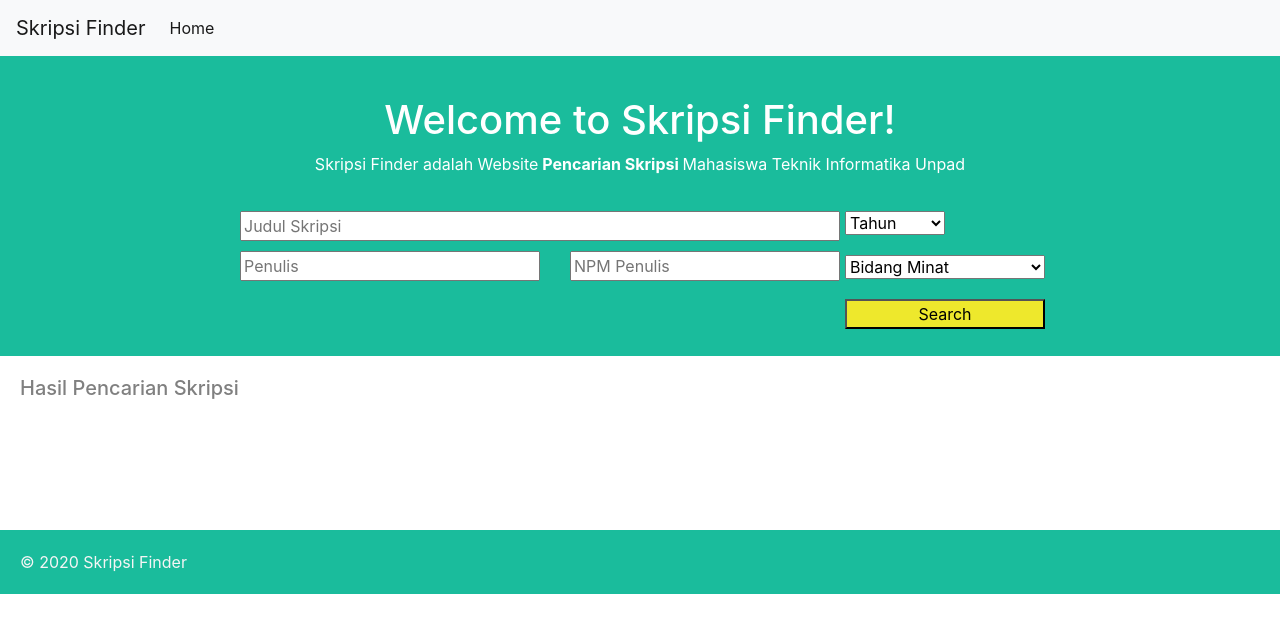
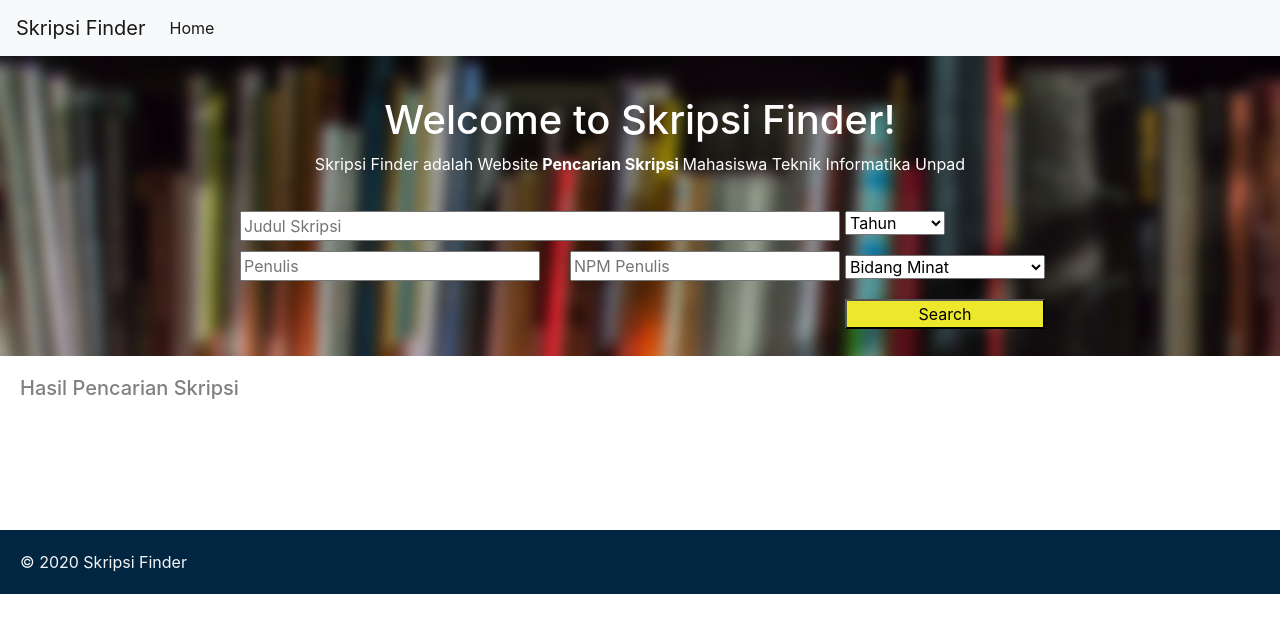
Before and after one commit to fardil/SkripsiFinder, a React (Create React App) app: page / in a window 1280 px wide. Shown: the top 632 px of the page. Built offline with nearby package versions, Linux system fonts and the light colour scheme.

Commit message:
change background and color

```diff
--- a/src/Assets/style.css
+++ b/src/Assets/style.css
@@ -4,7 +4,7 @@
   height: 300px;
   padding: 40px;
   text-align: center;
-  background: #1abc9c;
+  background-image: url(/background1.png);
   color: white;
 }
 
@@ -42,16 +42,13 @@
   font-size: 20px;
 }
 
-
-
 h5{
   padding: 20px;
   color: grey;
-  border-bottom: 2pt #E4DFDA ;
 }
 
 footer{
-  background-color: #1abc9c;
+  background-color: #002642;
   color: whitesmoke;
   padding: 20px;
   margin-top: 110px;
```
Also changed, not shown: public/background1.png (added).
